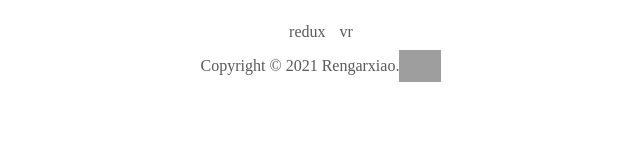
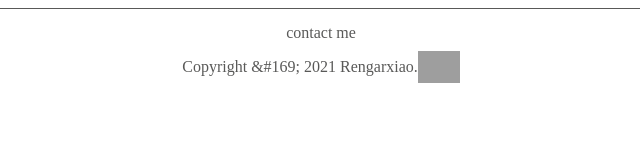
Before and after one commit to XyyF/elfin-utils, a website: page packages/footer-link/index.html in a window 1280 px wide. Shown: the whole page, without its empty margins (319-959 px from the left). Drawn offline with Linux system fonts and the light colour scheme; grey boxes are pictures that could not be loaded.

Commit message:
feat: footer link优化

```diff
--- a/packages/footer-link/index.html
+++ b/packages/footer-link/index.html
@@ -1,56 +1,7 @@
 <html>
   <head>
-    <style>
-      .main {
-        width: 100%;
-        padding: 15px 10px;
-        box-sizing: border-box;
-      }
-
-      section {
-        display: flex;
-        flex-direction: row;
-        align-items: center;
-        justify-content: center;
-      }
-
-      img {
-        max-width: 42px;
-        height: auto;
-      }
-
-      .line {
-        color: #595958;
-      }
-
-      .list {
-        display: flex;
-        flex-direction: row;
-        justify-content: center;
-      }
-
-      .list a {
-        display: block;
-        margin: 0 7px;
-        color: #595958;
-        text-decoration: none;
-        cursor: pointer;
-      }
-    </style>
   </head>
   <body>
-    <div class="main">
-      <div class="list">
-        <a href="https://rengarxiao.com/elfin-demo/redux/docs.html" target="_blank">redux</a>
-        <a href="https://rengarxiao.com/elfin-demo/vr/skybox.html" target="_blank">vr</a>
-      </div>
-      <section>
-        <p class="line">Copyright &#169; 2021 Rengarxiao.</p>
-        <a href="https://github.com/XyyF/" target="_blank" rel="noopener">
-          <img alt="Facebook Open Source" src="https://rengar-1253859411.cos.ap-chengdu.myqcloud.com/elfin.png"
-            class="css-1izr7si">
-        </a>
-      </section>
-    </div>
+    <script src="./index.js"></script>
   </body>
 </html>
--- a/packages/footer-link/index.js
+++ b/packages/footer-link/index.js
@@ -1,3 +1,105 @@
-(function() {
-  document.body.appendChild();
-})()
+(function () {
+  const footer = createFooter();
+
+  footer.appendChild(createList());
+  footer.appendChild(createSection());
+  addStyle();
+
+  document.body.appendChild(footer);
+
+  /**
+   * 创建footer容器
+   */
+  function createFooter() {
+    const el = document.createElement('div');
+    el.id = 'footer-link';
+
+    return el;
+  };
+
+  /**
+   * 创建 横向列表
+   */
+  function createList() {
+    const list = document.createElement('div');
+    list.className += 'footer-link__list';
+    const links = [
+      { link: 'https://github.com/XyyF', title: 'contact me' },
+    ];
+
+    for (let i = 0, l = links.length; i < l; i++) {
+      const el = document.createElement('a');
+      el.target = '_blank';
+      el.href = links[i].link;
+      el.innerText = links[i].title;
+
+      list.appendChild(el);
+      return list;
+    }
+  };
+
+  /**
+   * 创建 section内容
+   */
+  function createSection() {
+    const section = document.createElement('section');
+
+    const p = document.createElement('p');
+    p.innerText = 'Copyright &#169; 2021 Rengarxiao.';
+    section.appendChild(p);
+
+    const a = document.createElement('a');
+    a.href = 'https://github.com/XyyF/';
+    a.target = '_blank';
+    a.rel = 'noopener';
+    const img = document.createElement('img');
+    img.src = 'https://rengar-1253859411.cos.ap-chengdu.myqcloud.com/elfin.png';
+    a.appendChild(img);
+    section.appendChild(a);
+
+    return section;
+  }
+
+  /**
+   * 添加style样式
+   */
+  function addStyle() {
+    const style = document.createElement('style');
+    style.innerText = `
+      #footer-link {
+        width: 100%;
+        color: #595958;
+        padding: 15px 10px;
+        box-sizing: border-box;
+        border-top: 1px solid #595958;
+      }
+
+      #footer-link .footer-link__list {
+        display: flex;
+        flex-direction: row;
+        justify-content: center;
+      }
+
+      #footer-link .footer-link__list a {
+        display: block;
+        margin: 0 7px;
+        text-decoration: none;
+        cursor: pointer;
+        color: #595958;
+      }
+
+      #footer-link section {
+        display: flex;
+        flex-direction: row;
+        align-items: center;
+        justify-content: center;
+      }
+
+      #footer-link section img {
+        max-width: 42px;
+        height: auto;
+      }
+    `;
+    document.head.appendChild(style);
+  }
+})();
```
